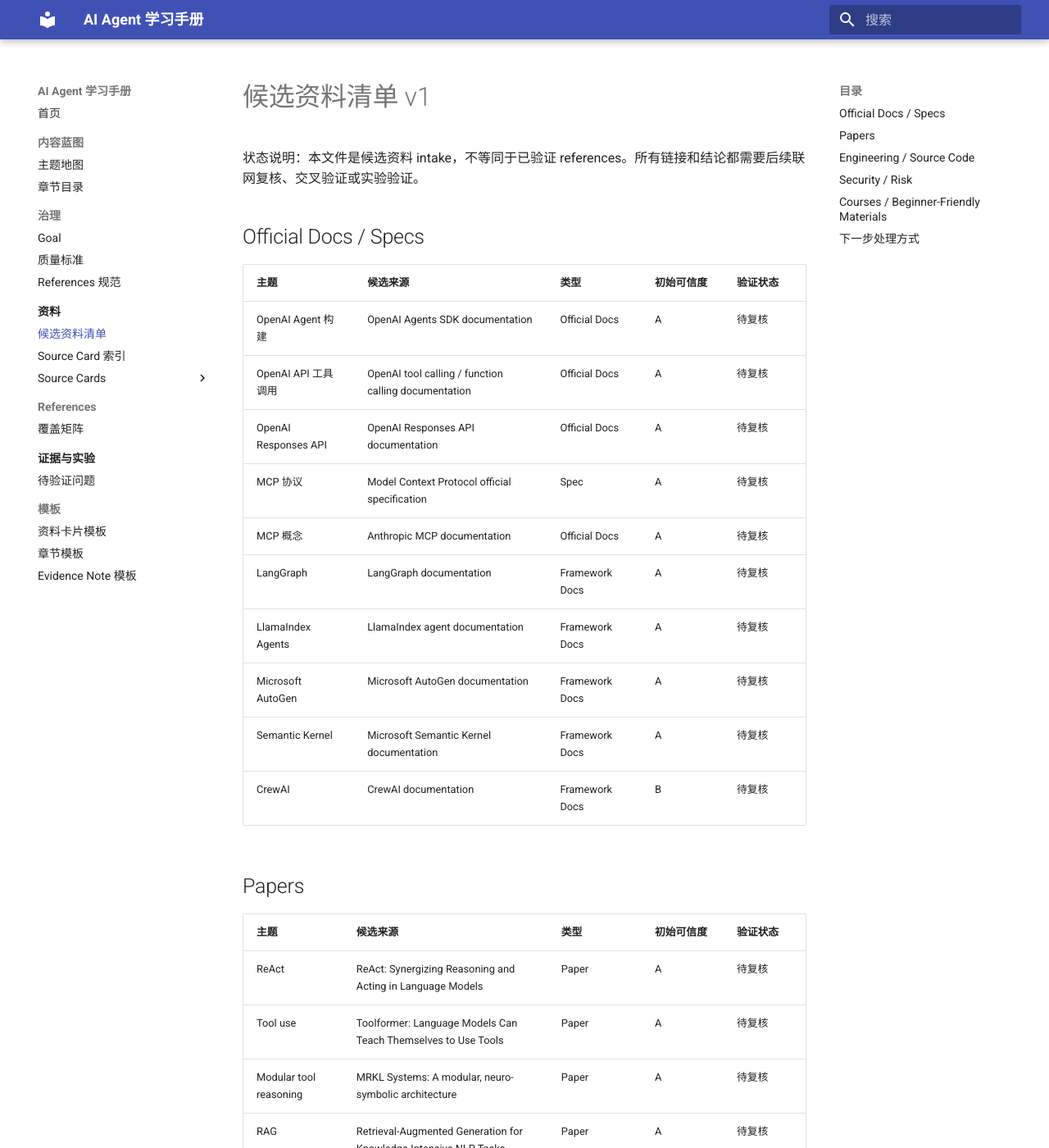
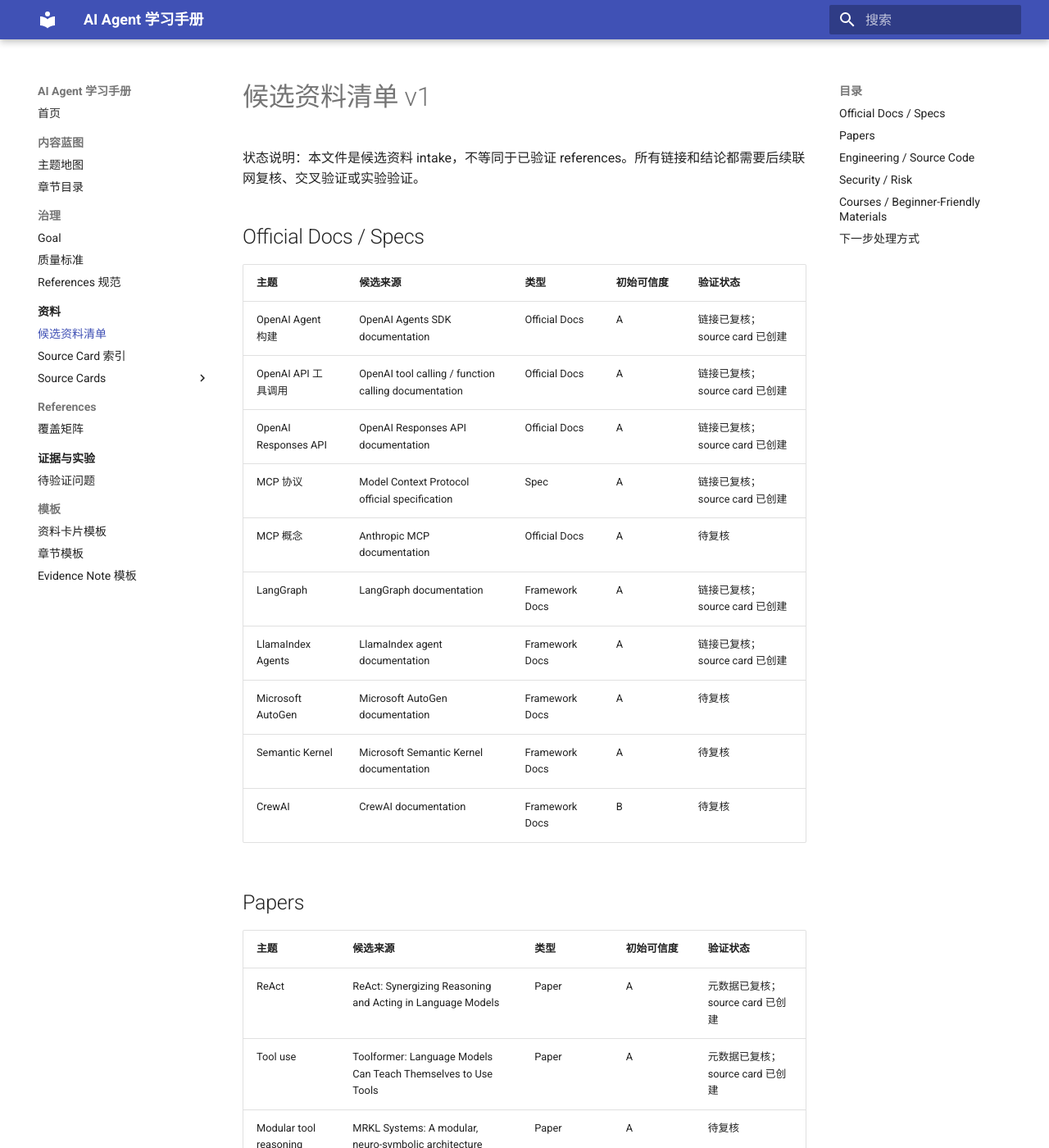
Before and after one commit to AmazingCaddy/readings-ai-agent, an MkDocs documentation site: the page built from docs/sources/seed-candidates.md, in a window 1280 px wide and 1400 px high. Shown: the whole window at 82% size. Built offline with MkDocs 1.6.1 and Material for MkDocs 9.7.7, drawn with Linux system fonts in a browser that asks for light colours; some of the changed text lies outside the part shown.

Commit message:
Add verified official source cards

```diff
--- a/docs/sources/seed-candidates.md
+++ b/docs/sources/seed-candidates.md
@@ -6,13 +6,13 @@
 
 | 主题 | 候选来源 | 类型 | 初始可信度 | 验证状态 |
 | --- | --- | --- | --- | --- |
-| OpenAI Agent 构建 | OpenAI Agents SDK documentation | Official Docs | A | 待复核 |
-| OpenAI API 工具调用 | OpenAI tool calling / function calling documentation | Official Docs | A | 待复核 |
-| OpenAI Responses API | OpenAI Responses API documentation | Official Docs | A | 待复核 |
-| MCP 协议 | Model Context Protocol official specification | Spec | A | 待复核 |
+| OpenAI Agent 构建 | OpenAI Agents SDK documentation | Official Docs | A | 链接已复核；source card 已创建 |
+| OpenAI API 工具调用 | OpenAI tool calling / function calling documentation | Official Docs | A | 链接已复核；source card 已创建 |
+| OpenAI Responses API | OpenAI Responses API documentation | Official Docs | A | 链接已复核；source card 已创建 |
+| MCP 协议 | Model Context Protocol official specification | Spec | A | 链接已复核；source card 已创建 |
 | MCP 概念 | Anthropic MCP documentation | Official Docs | A | 待复核 |
-| LangGraph | LangGraph documentation | Framework Docs | A | 待复核 |
-| LlamaIndex Agents | LlamaIndex agent documentation | Framework Docs | A | 待复核 |
+| LangGraph | LangGraph documentation | Framework Docs | A | 链接已复核；source card 已创建 |
+| LlamaIndex Agents | LlamaIndex agent documentation | Framework Docs | A | 链接已复核；source card 已创建 |
 | Microsoft AutoGen | Microsoft AutoGen documentation | Framework Docs | A | 待复核 |
 | Semantic Kernel | Microsoft Semantic Kernel documentation | Framework Docs | A | 待复核 |
 | CrewAI | CrewAI documentation | Framework Docs | B | 待复核 |
@@ -21,16 +21,16 @@
 
 | 主题 | 候选来源 | 类型 | 初始可信度 | 验证状态 |
 | --- | --- | --- | --- | --- |
-| ReAct | ReAct: Synergizing Reasoning and Acting in Language Models | Paper | A | 待复核 |
-| Tool use | Toolformer: Language Models Can Teach Themselves to Use Tools | Paper | A | 待复核 |
+| ReAct | ReAct: Synergizing Reasoning and Acting in Language Models | Paper | A | 元数据已复核；source card 已创建 |
+| Tool use | Toolformer: Language Models Can Teach Themselves to Use Tools | Paper | A | 元数据已复核；source card 已创建 |
 | Modular tool reasoning | MRKL Systems: A modular, neuro-symbolic architecture | Paper | A | 待复核 |
-| RAG | Retrieval-Augmented Generation for Knowledge-Intensive NLP Tasks | Paper | A | 待复核 |
+| RAG | Retrieval-Augmented Generation for Knowledge-Intensive NLP Tasks | Paper | A | 元数据已复核；source card 已创建 |
 | Self-RAG | Self-RAG: Learning to Retrieve, Generate, and Critique | Paper | A | 待复核 |
-| Planning | Tree of Thoughts: Deliberate Problem Solving with Large Language Models | Paper | A | 待复核 |
-| Reflection | Reflexion: Language Agents with Verbal Reinforcement Learning | Paper | A | 待复核 |
+| Planning | Tree of Thoughts: Deliberate Problem Solving with Large Language Models | Paper | A | 元数据已复核；source card 已创建 |
+| Reflection | Reflexion: Language Agents with Verbal Reinforcement Learning | Paper | A | 元数据已复核；source card 已创建 |
 | Multi-agent debate | Improving Factuality and Reasoning in Language Models through Multiagent Debate | Paper | A | 待复核 |
-| Web agents | WebArena: A Realistic Web Environment for Building Autonomous Agents | Paper / Benchmark | A | 待复核 |
-| Agent benchmark | AgentBench: Evaluating LLMs as Agents | Paper / Benchmark | A | 待复核 |
+| Web agents | WebArena: A Realistic Web Environment for Building Autonomous Agents | Paper / Benchmark | A | 元数据已复核；source card 已创建 |
+| Agent benchmark | AgentBench: Evaluating LLMs as Agents | Paper / Benchmark | A | 元数据已复核；source card 已创建 |
 | Tool-use eval | Tau-bench / tool-agent benchmark materials | Benchmark | A/B | 待复核 |
 | Software agents | SWE-agent paper and repository | Paper / Source | A | 待复核 |
 | Embodied agents | Voyager: An Open-Ended Embodied Agent with LLMs | Paper | A | 待复核 |
@@ -51,8 +51,8 @@
 
 | 主题 | 候选来源 | 类型 | 初始可信度 | 验证状态 |
 | --- | --- | --- | --- | --- |
-| LLM 应用安全 | OWASP Top 10 for LLM Applications | Security Guidance | A | 待复核 |
-| AI 风险管理 | NIST AI Risk Management Framework | Standard / Guidance | A | 待复核 |
+| LLM 应用安全 | OWASP Top 10 for LLM Applications | Security Guidance | A | 链接已复核；source card 已创建 |
+| AI 风险管理 | NIST AI Risk Management Framework | Standard / Guidance | A | 链接已复核；source card 已创建 |
 | Prompt injection | Prompt injection papers and security writeups | Paper / Engineering | A/B | 待复核 |
 | Tool permissions | Framework security guidance for tools and agents | Official Docs | A/B | 待复核 |
 
--- a/mkdocs.yml
+++ b/mkdocs.yml
@@ -35,8 +35,14 @@
           - Toolformer paper: sources/source-cards/2023-toolformer-paper.md
           - Tree of Thoughts paper: sources/source-cards/2023-tree-of-thoughts-paper.md
           - WebArena paper: sources/source-cards/2023-webarena-paper.md
+          - OpenAI Function Calling docs: sources/source-cards/2026-openai-function-calling-docs.md
           - MCP official docs: sources/source-cards/2026-mcp-official-docs.md
+          - LangGraph docs: sources/source-cards/2026-langgraph-docs.md
+          - LlamaIndex docs: sources/source-cards/2026-llamaindex-docs.md
+          - NIST AI RMF: sources/source-cards/2026-nist-ai-rmf.md
           - OpenAI Agents SDK docs: sources/source-cards/2026-openai-agents-sdk-docs.md
+          - OpenAI Responses API docs: sources/source-cards/2026-openai-responses-api-docs.md
+          - OWASP LLM Top 10: sources/source-cards/2026-owasp-llm-top-10.md
   - References:
       - 覆盖矩阵: references/coverage-matrix.md
   - 证据与实验:
```
Also changed, not shown: docs/references/coverage-matrix.md (+10 -10 lines), docs/sources/source-card-index.md (+6 -6 lines), docs/sources/source-cards/2026-langgraph-docs.md (added, +41 -0 lines), docs/sources/source-cards/2026-llamaindex-docs.md (added, +41 -0 lines), docs/sources/source-cards/2026-nist-ai-rmf.md (added, +41 -0 lines), docs/sources/source-cards/2026-openai-function-calling-docs.md (added, +42 -0 lines), docs/sources/source-cards/2026-openai-responses-api-docs.md (added, +42 -0 lines), docs/sources/source-cards/2026-owasp-llm-top-10.md (added, +41 -0 lines), docs/sources/source-cards/index.md (+6 -0 lines).
